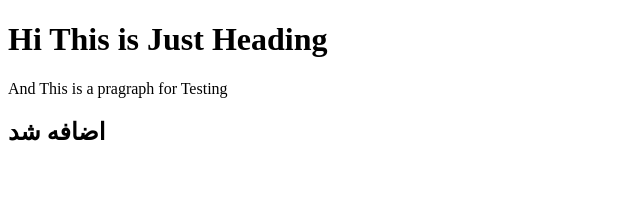
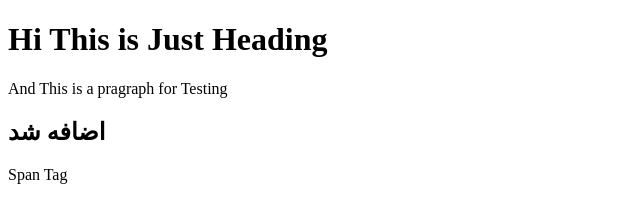
Before and after one commit to Qudrat-Ahmadi/TestGitcommet, a plain HTML site: page index.html in a window 1280 px wide. Shown: the full height of the page, 0-640 px from the left. Drawn offline with Linux system fonts and the light colour scheme.

```diff
--- a/index.html
+++ b/index.html
@@ -7,8 +7,13 @@
 
 </head>
 <body>
+
     <h1> Hi This is Just Heading  </h1>
     <p>And This is a pragraph for Testing </p>
+
     <h2> اضافه شد</h2>
+    <span> Span Tag </span>
+
+
 </body>
 </html>
```
